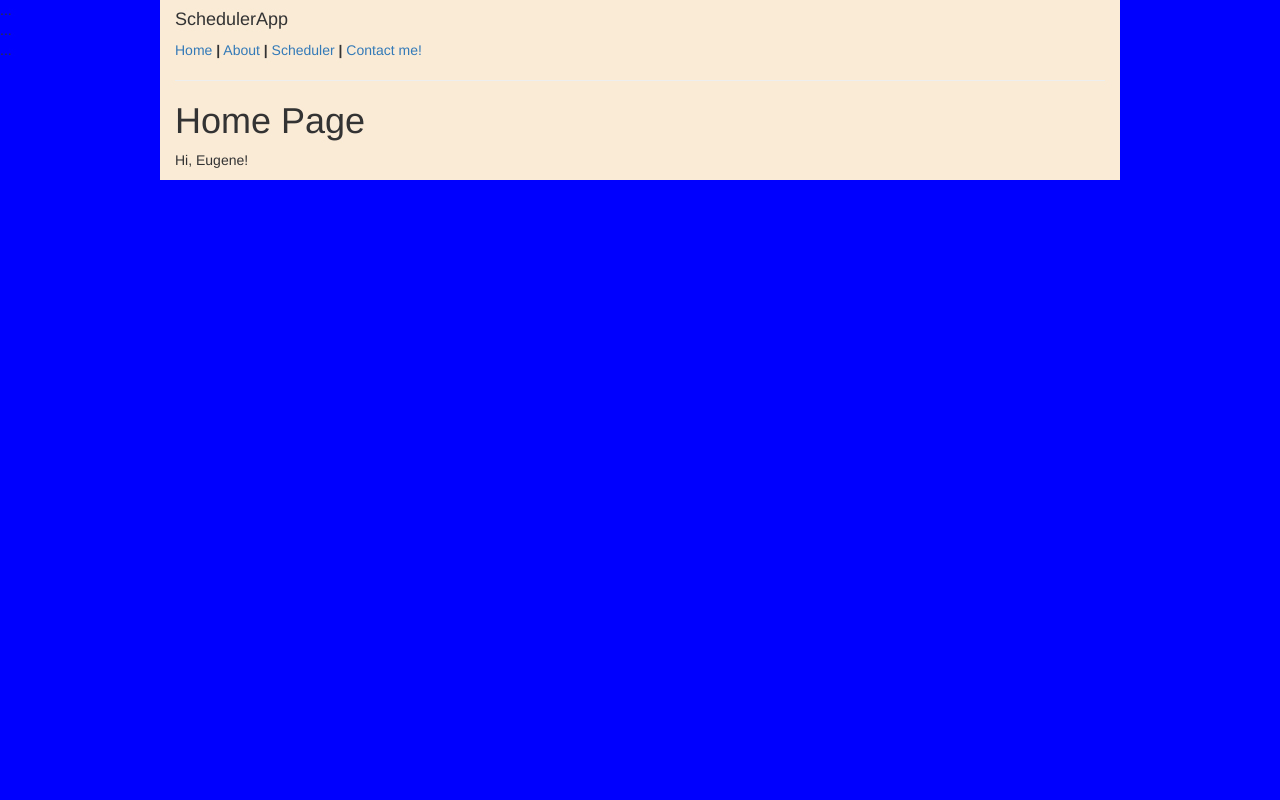
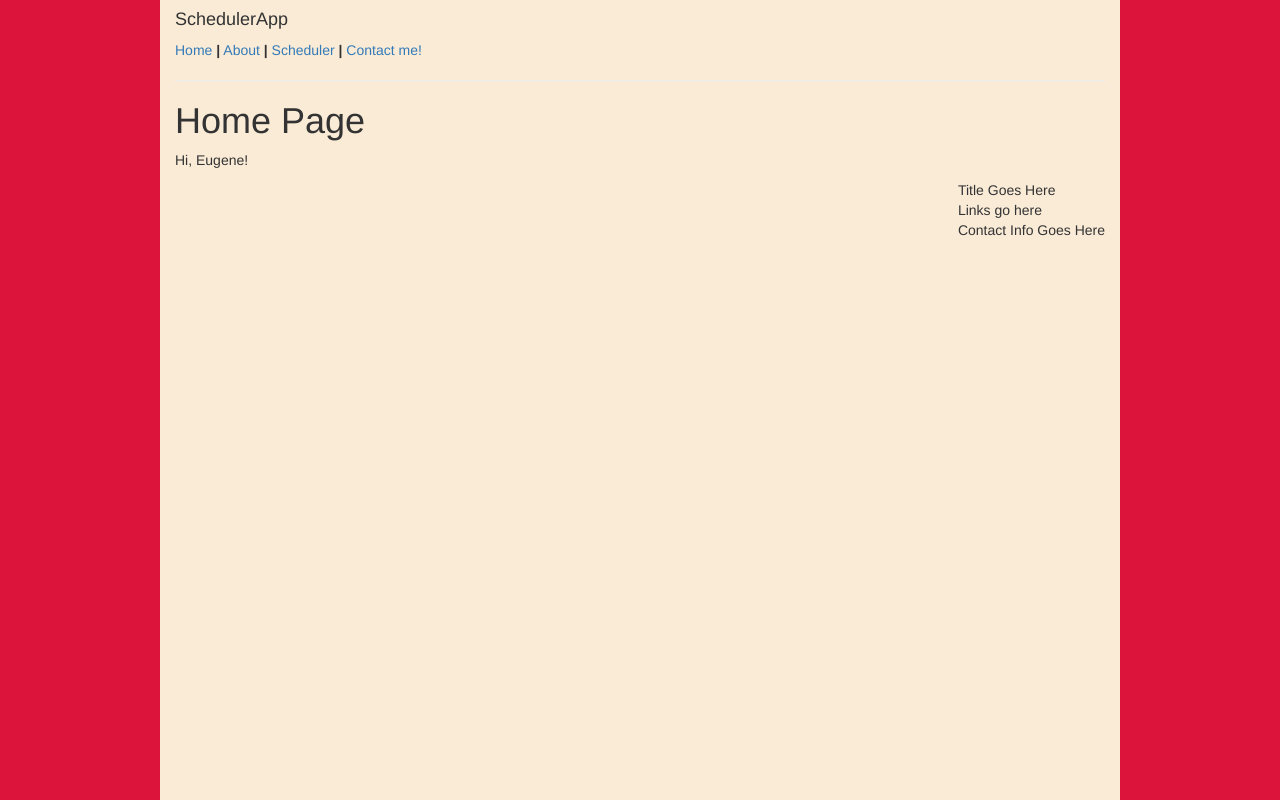
Before and after one commit to ekim1394/SchedulerWebApp, a Flask app: page / in a window 1280 px wide. Run offline with Flask 2, Linux system fonts and the light colour scheme; some libraries are stand-ins or nearby versions.

Commit message:
updating css to add basic sidebar

```diff
--- a/app/static/css/main.css
+++ b/app/static/css/main.css
@@ -1,16 +1,19 @@
 .container {
   margin: 0 auto;
   width: 960px;
+  height: 100%;
 }
 body {
-  background-color: #00f;
+  background-color: #dc143c;
+  height: 100%;
 }
 div {
   background-color: #faebd7;
 }
 aside {
-  float: left;
+  display: block;
+  float: right;
 }
 article {
-  float: left;
+  float: right;
 }
--- a/app/stylus/main.styl
+++ b/app/stylus/main.styl
@@ -1,15 +1,18 @@
 .container
     margin 0 auto
     width 960px
+    height 100%
 
 body
-    background-color blue
+    background-color crimson
+    height 100%
 
 div
     background-color antiquewhite
 
 aside
-    float left
+    display block
+    float right
 
 article
-    float left
+    float right
--- a/app/templates/base.html
+++ b/app/templates/base.html
@@ -13,31 +13,36 @@
     {% endif %}
 </head>
 <body>
-  <aside><!-- Nav bar --></aside>
-  <article>
-    <header>...</header>
-    <section>...</section>
-    <footer>...</footer>
-  </article>
 <div class="container">
+    <div id="header">
         <h4>SchedulerApp</h4>
-    <div class="top-bar">
         <a href="/index">Home</a>
         <b>|</b> <a href="/about">About</a>
         <b>|</b> <a href="/scheduler">Scheduler</a>
         <b>|</b> <a href="/contact">Contact me!</a>
     </div>
+    <div id="logs">
         <hr>
         {% with messages = get_flashed_messages() %}
         {% if messages %}
         <ul>
             {% for message in messages %}
-            <li>{{ message }} </li>
+            <li>{{ message }}</li>
             {% endfor %}
         </ul>
         {% endif %}
         {% endwith %}
+    </div>
+    <div id="content">
         {% block content %}{% endblock %}
+        <aside>
+            <article>
+                <header>Title Goes Here</header>
+                <section>Links go here</section>
+                <footer>Contact Info Goes Here</footer>
+            </article>
+        </aside>
+    </div>
 </div>
 </body>
 </html>
```
Lines whose indentation alone changed are shown as unchanged.
